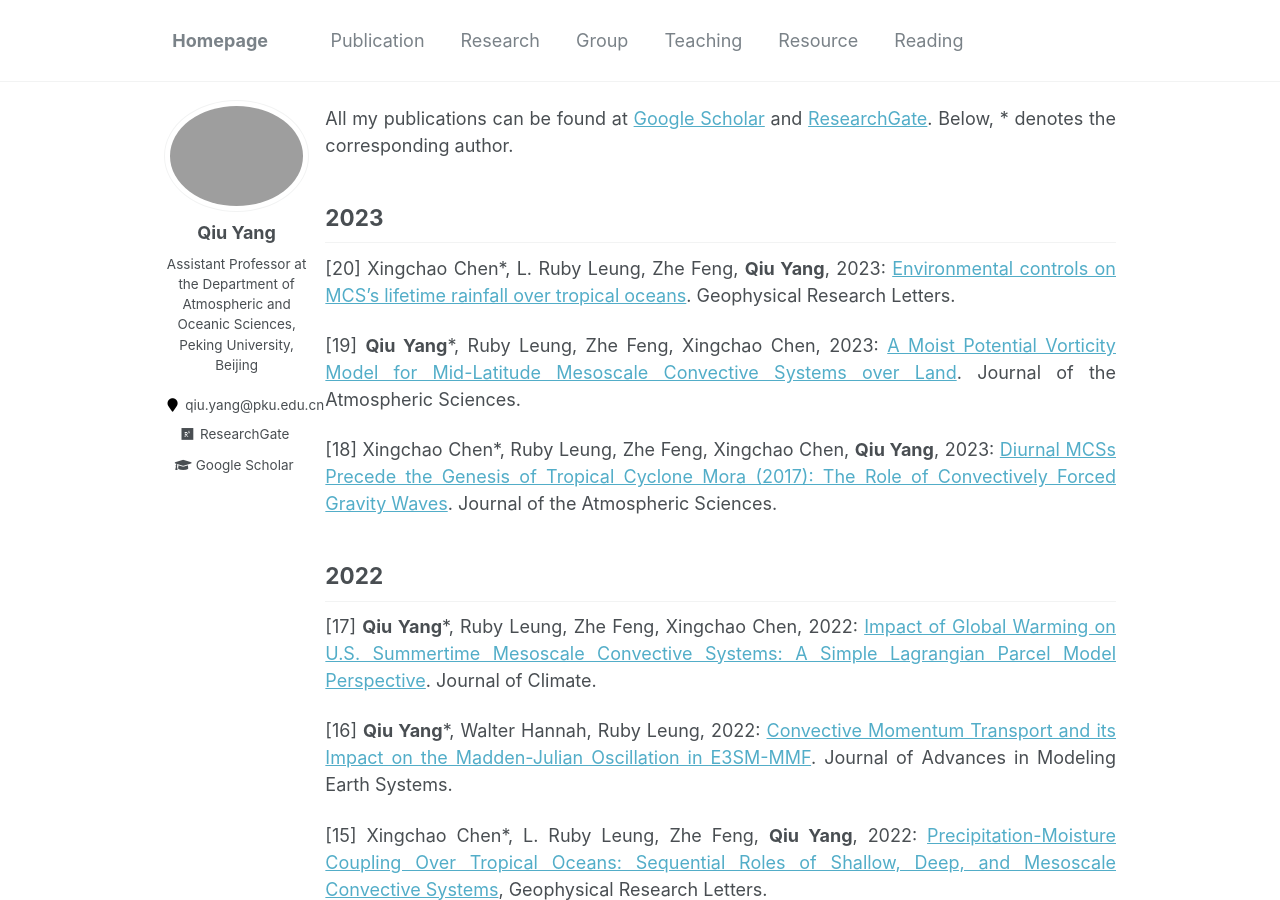
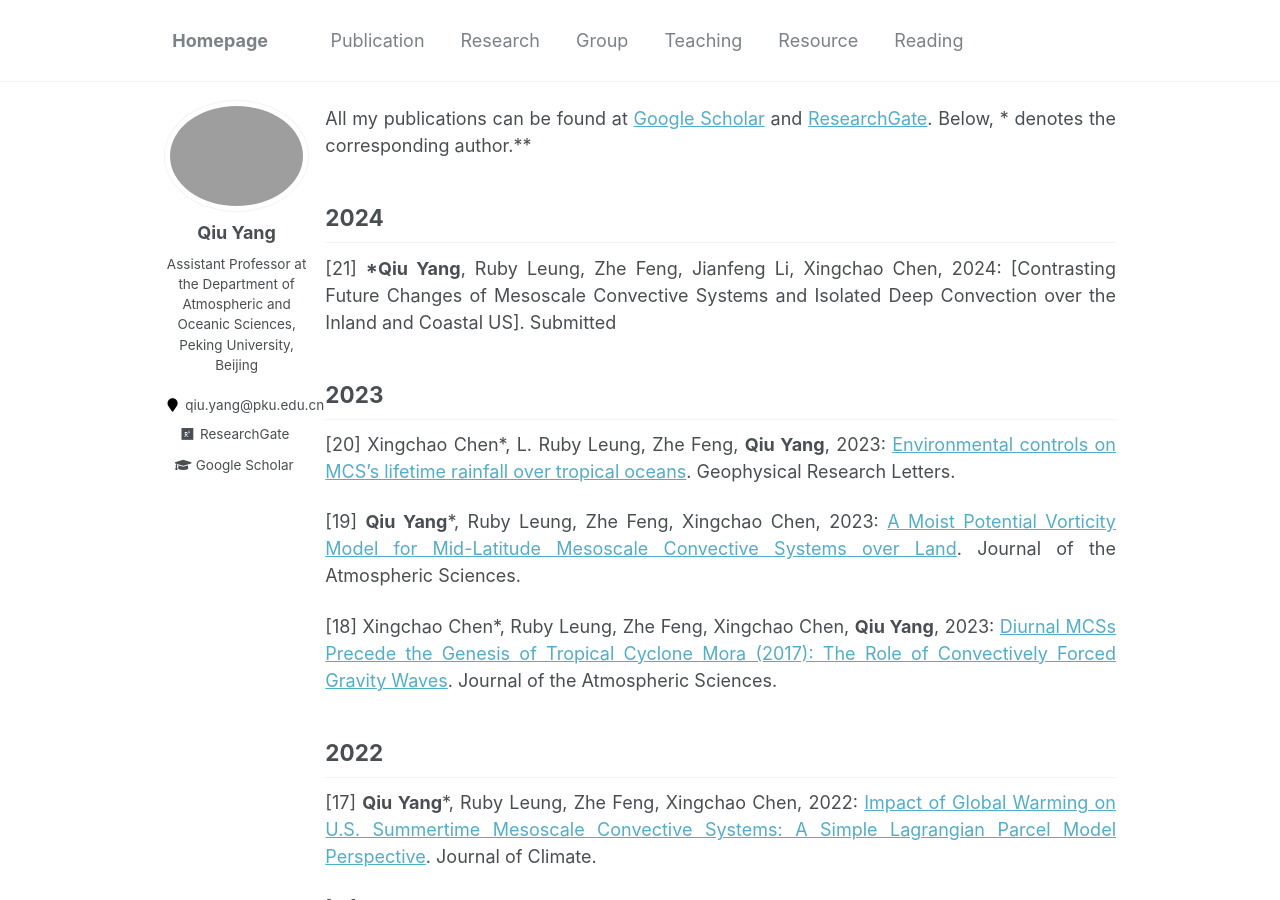
Before and after one commit to qiuyang50/qiuyang50.github.io, a Jekyll site: the page built from _pages/publication.md, in a window 1280 px wide and 900 px high. Built offline with Jekyll 4.4.1, drawn with Linux system fonts in a browser that asks for light colours.

Commit message:
Update publication.md

```diff
--- a/_pages/publication.md
+++ b/_pages/publication.md
@@ -4,7 +4,12 @@ title: ""
 permalink: /publication/
 author_profile: true
 ---
-All my publications can be found at [Google Scholar](https://scholar.google.com/citations?hl=en&user=MzMRC04AAAAJ) and [ResearchGate](https://www.researchgate.net/profile/Qiu_Yang4). Below, * denotes the corresponding author.
+All my publications can be found at [Google Scholar](https://scholar.google.com/citations?hl=en&user=MzMRC04AAAAJ) and [ResearchGate](https://www.researchgate.net/profile/Qiu_Yang4). Below, * denotes the corresponding author.**
+
+2024
+-
+[21] ***Qiu Yang**, Ruby Leung, Zhe Feng, Jianfeng Li, Xingchao Chen, 2024: [Contrasting Future Changes of Mesoscale Convective Systems and Isolated Deep Convection over the Inland and Coastal US]. Submitted
+
 
 2023
 -
```
